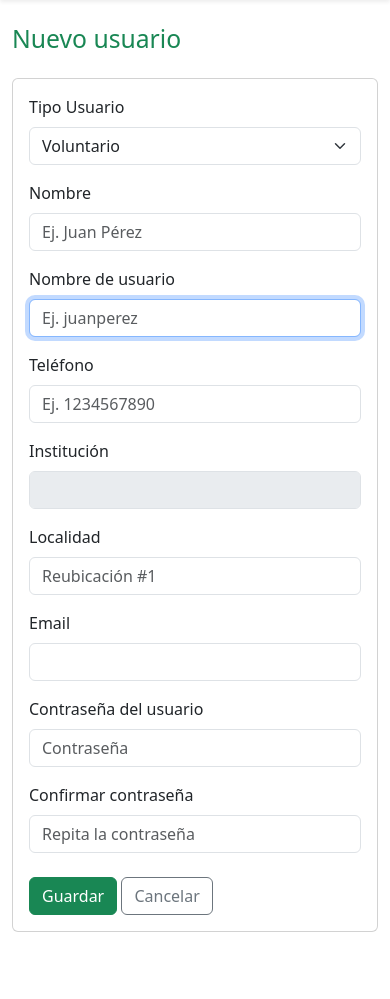
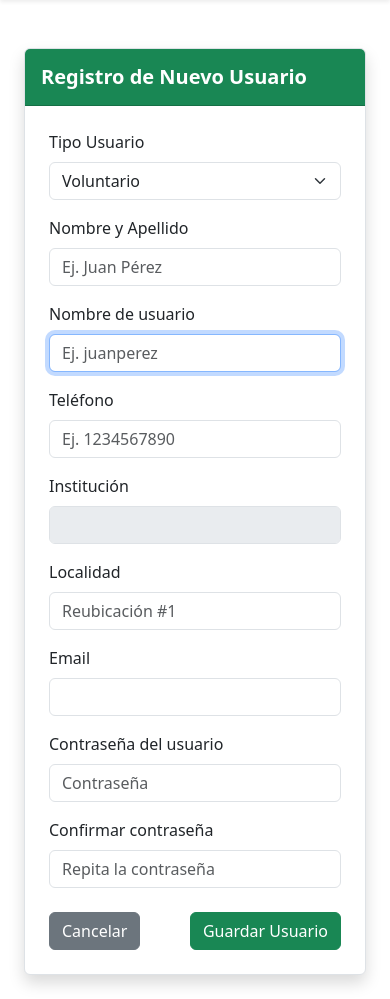
Before and after one commit to andrealuvjk/Proyecto-ReforestaSV, a Django app: page /usuarios/usuario/nuevo/ in a window 390 px wide. Shown: the part 58-1057 px from the top of the page. Before the commit the page ends 990 px from the top, so only its background shows below. Run offline with Django 5.2, Linux system fonts and the light colour scheme; the visitor is signed in with stand-in values (Sample User, id 1).

Commit message:
se mejoro diseño responsive en usuario y validaciones

```diff
--- a/usuarios/forms.py
+++ b/usuarios/forms.py
@@ -1,6 +1,8 @@
 
 from django.contrib.auth.forms import UserCreationForm
+from django.core.exceptions import ValidationError
 from django import forms
+import re
 from .models import Usuario
 
 
@@ -24,9 +26,52 @@ class UsuarioForm(UserCreationForm):
         # Hace que no sean obligatorios en la validación del formulario de Django
         self.fields['institucion'].required = False
         self.fields['localidad'].required = False
+        self.fields['telefono'].required = False
 
         self.fields['password1'].widget.attrs.update({'class': 'form-control', 'placeholder': 'Contraseña'})
         self.fields['password2'].widget.attrs.update({'class': 'form-control', 'placeholder': 'Repita la contraseña'})
+
+    def clean_username(self):
+        username = self.cleaned_data.get('username', '').strip()
+        if not username:
+            raise ValidationError("El nombre de usuario es obligatorio.")
+
+        # Validar que no existan usernames duplicados (ignorando mayúsculas/minúsculas)
+        if Usuario.objects.filter(username__iexact=username).exists():
+            raise ValidationError("Ya existe un usuario registrado con este nombre de usuario.")
+        return username
+
+    def clean_nombre(self):
+        # Normalizamos espacios para evitar dobles espacios que provoquen falsos diferentes
+        nombre_raw = self.cleaned_data.get('nombre', '')
+        nombre = ' '.join(nombre_raw.split()).strip()
+
+        if not nombre:
+            raise ValidationError("El campo nombre es obligatorio.")
+
+        if len(nombre) > 200:
+            raise ValidationError("El nombre no puede exceder los 200 caracteres.")
+
+        letras_count = sum(c.isalpha() for c in nombre)
+        if letras_count < 3:
+            raise ValidationError("El nombre debe contener al menos 3 letras.")
+
+        if not re.match(r'^[a-zA-ZÁÉÍÓÚáéíóúÑñ\s]+$', nombre):
+            raise ValidationError("El nombre no debe contener números ni caracteres especiales.")
+
+        palabras = nombre.split()
+        if len(palabras) < 2:
+            raise ValidationError("Debe ingresar al menos un nombre y un apellido.")
+
+        # Validar duplicados exactos del nombre completo (ignorando mayúsculas/minúsculas)
+        query = Usuario.objects.filter(nombre__iexact=nombre)
+        if self.instance and self.instance.pk:
+            query = query.exclude(pk=self.instance.pk)
+
+        if query.exists():
+            raise ValidationError("Ya existe un usuario registrado con este mismo nombre y apellido.")
+
+        return nombre
 
 class UsuarioEditarForm(forms.ModelForm):
     class Meta:
@@ -42,6 +87,49 @@ class UsuarioEditarForm(forms.ModelForm):
             'rol': forms.Select(attrs={'class': 'form-select'}),
 
             }
+    def clean_username(self):
+        username = self.cleaned_data.get('username', '').strip()
+        if not username:
+            raise ValidationError("El nombre de usuario es obligatorio.")
+
+        query = Usuario.objects.filter(username__iexact=username)
+        if self.instance and self.instance.pk:
+            query = query.exclude(pk=self.instance.pk)
+
+        if query.exists():
+            raise ValidationError("Ya existe otro usuario registrado con este nombre de usuario.")
+        return username
+
+    def clean_nombre(self):
+        nombre_raw = self.cleaned_data.get('nombre', '')
+        nombre = ' '.join(nombre_raw.split()).strip()
+
+        if not nombre:
+            raise ValidationError("El campo nombre es obligatorio.")
+
+        if len(nombre) > 200:
+            raise ValidationError("El nombre no puede exceder los 200 caracteres.")
+
+        letras_count = sum(c.isalpha() for c in nombre)
+        if letras_count < 3:
+            raise ValidationError("El nombre debe contener al menos 3 letras.")
+
+        if not re.match(r'^[a-zA-ZÁÉÍÓÚáéíóúÑñ\s]+$', nombre):
+            raise ValidationError("El nombre no debe contener números ni caracteres especiales.")
+
+        palabras = nombre.split()
+        if len(palabras) < 2:
+            raise ValidationError("Debe ingresar al menos un nombre y un apellido.")
+
+        # Validar duplicados exactos del nombre completo en edición
+        query = Usuario.objects.filter(nombre__iexact=nombre)
+        if self.instance and self.instance.pk:
+            query = query.exclude(pk=self.instance.pk)
+
+        if query.exists():
+            raise ValidationError("Ya existe otro usuario registrado con este mismo nombre y apellido.")
+
+        return nombre
 
     def __init__(self, *args, **kwargs):
         super().__init__(*args, **kwargs)
--- a/usuarios/templates/usuarios/usuario_form.html
+++ b/usuarios/templates/usuarios/usuario_form.html
@@ -3,11 +3,17 @@
 {% block title %}{% if usuario %}Editar{% else %}Nuevo{% endif %} Usuario - ReforestaSV{% endblock %}
 
 {% block content %}
-<h2 class="text-success mb-4">{% if usuario %}Editar{% else %}Nuevo{% endif %} usuario</h2>
-
-<div class="card mx-auto col-md-8 " >
-   <div class="card-body">
-<form method="post" class="col-md-6">
+<div class="container py-4">
+    <div class="row justify-content-center">
+        <div class="col-12 col-md-10 col-lg-7 col-xl-6">
+            <div class="card shadow border">
+                <div class="card-header bg-success text-white py-3">
+                    <h3 class="card-title mb-0 fs-5 fw-bold">
+                        {% if usuario %}Editar Usuario{% else %}Registro de Nuevo Usuario{% endif %}
+                    </h3>
+                </div>
+                <div class="card-body p-4 p-md-5">
+                    <form method="post" class="w-100">
                         {% csrf_token %}
 
                         <div class="mb-3">
@@ -17,8 +23,9 @@
                                 <div class="text-danger small">{{ form.rol.errors }}</div>
                             {% endif %}
                         </div>
+
                         <div class="mb-3">
-        <label for="{{ form.nombre.id_for_label }}" class="form-label">Nombre</label>
+                            <label for="{{ form.nombre.id_for_label }}" class="form-label">Nombre y Apellido</label>
                             {{ form.nombre }}
                             {% if form.nombre.errors %}
                                 <div class="text-danger small">{{ form.nombre.errors }}</div>
@@ -83,11 +90,14 @@
                         </div>
                         {% endif %}
 
-    <div class="mt-4">
-        <button type="submit" class="btn btn-success">Guardar</button>
-        <a href="{% url 'usuarios:usuarios' %}" class="btn btn-outline-secondary">Cancelar</a>
+                        <div class="mt-4 d-flex justify-content-between align-items-center">
+                            <a href="{% url 'usuarios:usuarios' %}" class="btn btn-secondary">Cancelar</a>
+                            <button type="submit" class="btn btn-success">Guardar Usuario</button>
                         </div>
                     </form>
+                </div>
+            </div>
+        </div>
     </div>
 </div>
 
@@ -100,12 +110,11 @@ document.addEventListener('DOMContentLoaded', function() {
     function alternarEstadoCampos() {
         if (!selectRol || !inputInstitucion || !inputLocalidad) return;
 
-        // Si el valor seleccionado es VOLUNTARIO deshabilita ambos campos
         const esVoluntario = selectRol.value === 'VOLUNTARIO';
         const esResponsable = selectRol.value === 'RESPONSABLE';
 
         inputInstitucion.disabled = esVoluntario;
-        inputLocalidad.disabled = esResponsable
+        inputLocalidad.disabled = esResponsable;
 
         if (inputInstitucion.disabled) inputInstitucion.value = '';
         if (inputLocalidad.disabled) inputLocalidad.value = '';
@@ -113,7 +122,7 @@ document.addEventListener('DOMContentLoaded', function() {
 
     if (selectRol) {
         selectRol.addEventListener('change', alternarEstadoCampos);
-        alternarEstadoCampos(); // Ejecución inicial al cargar
+        alternarEstadoCampos();
     }
 });
 </script>
```
Also changed, not shown: usuarios/templates/usuarios/usuarios.html (+25 -19 lines). Lines whose indentation alone changed are shown as unchanged.
